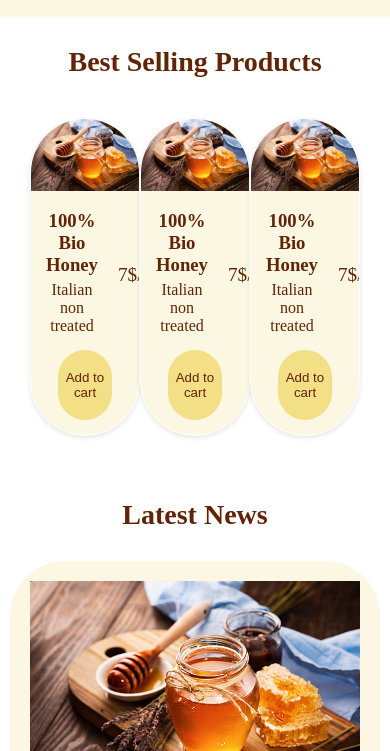
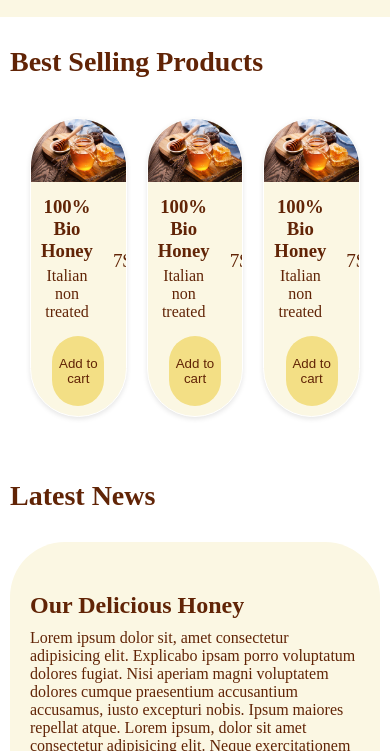
Before and after one commit to Uesone/CSS2-D3, a plain HTML site: page index.html in a window 390 px wide. Shown: the part 93-844 px from the top of the page. Drawn offline with Linux system fonts and the light colour scheme.

Commit message:
Update style.css
fixing

```diff
--- a/assets/style.css
+++ b/assets/style.css
@@ -91,7 +91,7 @@ main {
 }
 
 .product-info {
-  padding: 15px;
+  padding: 10px;
 }
 
 .card-text {
@@ -240,7 +240,7 @@ article h1 {
   }
 
   .cards-container {
-    align-items: center;
+    gap: 20px;
   }
 
   .product-card {
@@ -266,15 +266,18 @@ article h1 {
   .image-container {
     margin-right: 0;
     margin-bottom: 20px;
+    order: 2;
+    margin-top:20px;
   }
 
   .content-container h1, .content-container p {
-    text-align: center;
+    text-align: left;
+    order: 1;
   }
 
   main h1, article h1 {
     font-size: 28px;
-    text-align: center;
+    text-align: left;
     margin-left: 0;
   }
 }
```
